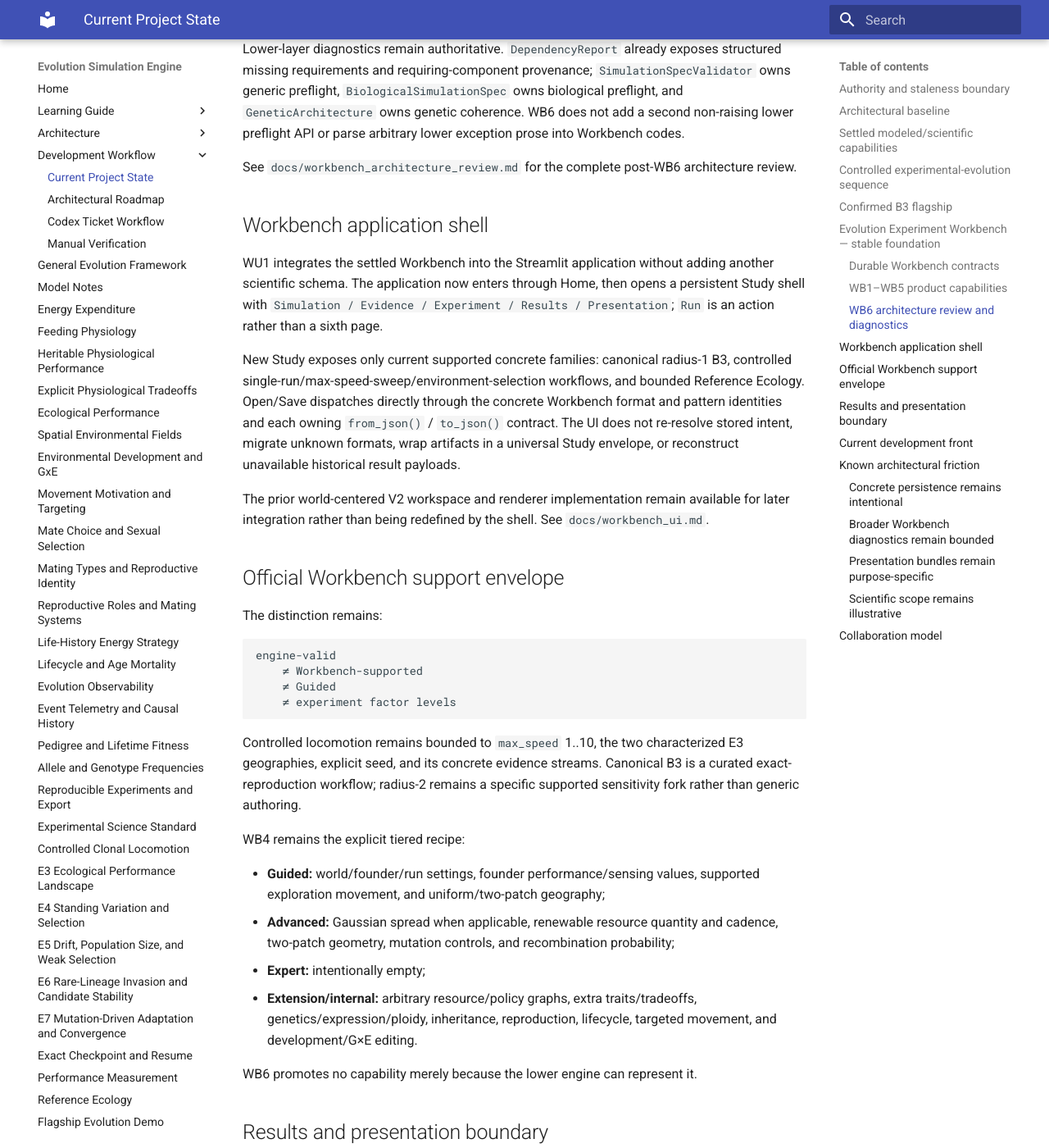
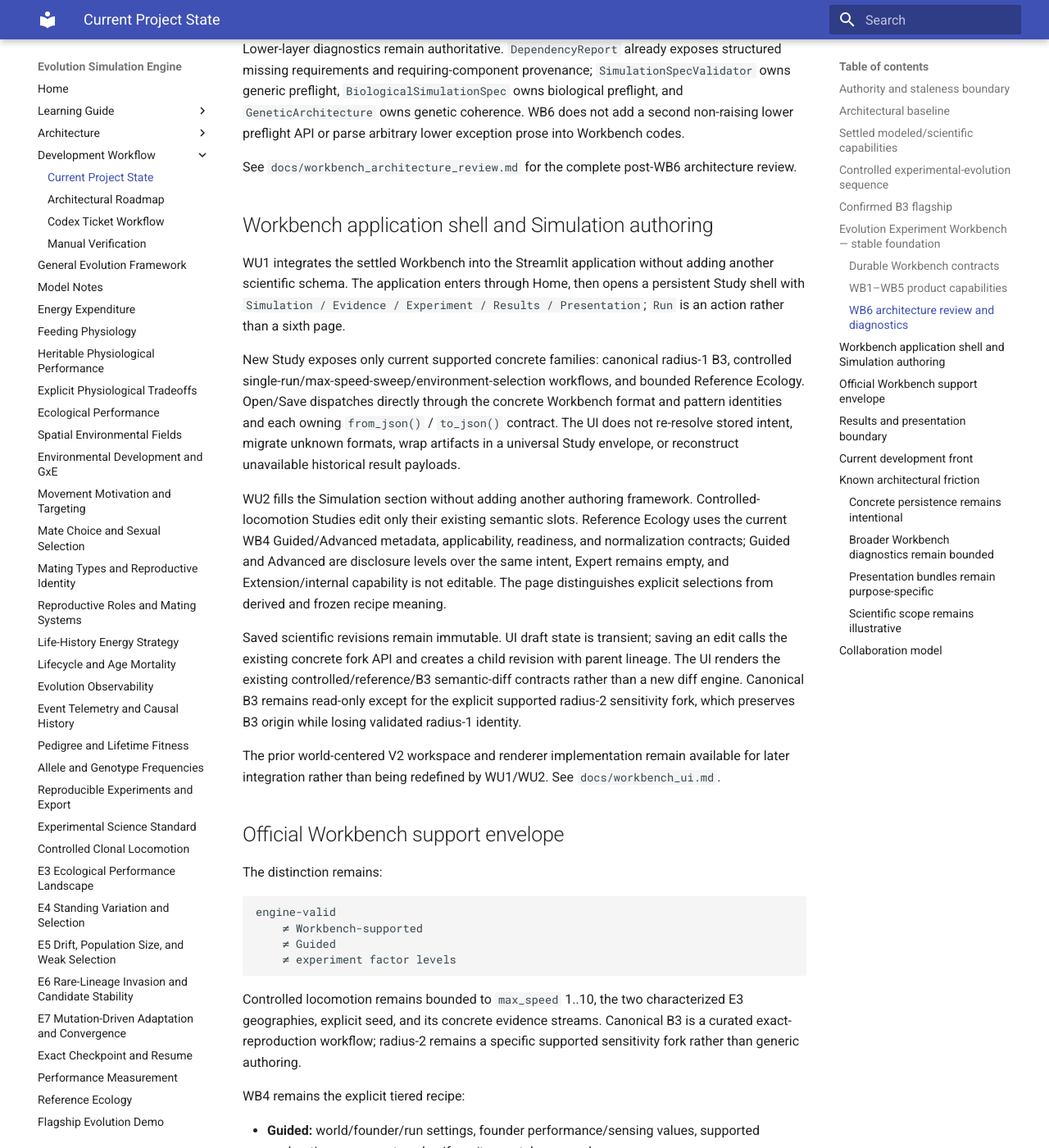
Before and after one commit to abdullahkhan57721/evolution-simulation-engine, an MkDocs documentation site: the page built from docs/development/current_state.md, in a window 1280 px wide and 1400 px high, scrolled down 5601 px. Shown: the whole window at 82% size. Built offline with MkDocs 1.6.1 and Material for MkDocs 9.7.7, drawn with Linux system fonts in a browser that asks for light colours; some of the changed text lies outside the part shown.

Commit message:
WU2: update current development front

```diff
--- a/docs/development/current_state.md
+++ b/docs/development/current_state.md
@@ -249,10 +249,10 @@
 See `docs/workbench_architecture_review.md` for the complete post-WB6 architecture
 review.
 
-## Workbench application shell
+## Workbench application shell and Simulation authoring
 
 WU1 integrates the settled Workbench into the Streamlit application without adding
-another scientific schema. The application now enters through Home, then opens a
+another scientific schema. The application enters through Home, then opens a
 persistent Study shell with `Simulation / Evidence / Experiment / Results /
 Presentation`; `Run` is an action rather than a sixth page.
 
@@ -263,8 +263,22 @@
 The UI does not re-resolve stored intent, migrate unknown formats, wrap artifacts in
 a universal Study envelope, or reconstruct unavailable historical result payloads.
 
+WU2 fills the Simulation section without adding another authoring framework.
+Controlled-locomotion Studies edit only their existing semantic slots. Reference
+Ecology uses the current WB4 Guided/Advanced metadata, applicability, readiness, and
+normalization contracts; Guided and Advanced are disclosure levels over the same
+intent, Expert remains empty, and Extension/internal capability is not editable.
+The page distinguishes explicit selections from derived and frozen recipe meaning.
+
+Saved scientific revisions remain immutable. UI draft state is transient; saving an
+edit calls the existing concrete fork API and creates a child revision with parent
+lineage. The UI renders the existing controlled/reference/B3 semantic-diff contracts
+rather than a new diff engine. Canonical B3 remains read-only except for the explicit
+supported radius-2 sensitivity fork, which preserves B3 origin while losing validated
+radius-1 identity.
+
 The prior world-centered V2 workspace and renderer implementation remain available
-for later integration rather than being redefined by the shell. See
+for later integration rather than being redefined by WU1/WU2. See
 `docs/workbench_ui.md`.
 
 ## Official Workbench support envelope
@@ -294,7 +308,7 @@
   genetics/expression/ploidy, inheritance, reproduction, lifecycle, targeted
   movement, and development/G×E editing.
 
-WB6 promotes no capability merely because the lower engine can represent it.
+WU2 promotes no capability merely because the lower engine can represent it.
 
 ## Results and presentation boundary
 
@@ -302,10 +316,10 @@
 association/provenance. It does not calculate E1/E3/E4/B3 science.
 
 If an analysis or presentation requires evidence the run did not record, the
-Workbench now exposes structured remediation naming the missing evidence and
-requiring rerun of the same scientific Study revision with an appropriate
-EvidencePlan. It never reconstructs events, genetics, pedigree, or spatial history
-from weaker artifacts.
+Workbench exposes structured remediation naming the missing evidence and requiring
+rerun of the same scientific Study revision with an appropriate EvidencePlan. It
+never reconstructs events, genetics, pedigree, or spatial history from weaker
+artifacts.
 
 Presentation stays downstream:
 
@@ -330,11 +344,13 @@
 The Workbench foundation and the first E-series controlled-science program are both
 settled enough to move out of foundational architecture mode.
 
-The UI integration sequence now builds incrementally on WU1. The next product
-milestone is **WU2 — Simulation Authoring, Guided/Advanced, Forks, and Semantic
-Diff**: expose bounded existing semantic choices inside the persistent Study shell,
-preserve support-tier/applicability rules, and add explicit fork/diff workflows
-without creating a universal form/schema system.
+WU1 and WU2 now provide the persistent application shell plus bounded Simulation
+authoring, immutable revision/fork behavior, conditional applicability, and concrete
+semantic diff. The next product milestone is **WU3 — Evidence, Experiment Design,
+Readiness, and Run Execution**: fill the Evidence and Experiment workflows and make
+the reserved Run action execute authoritative concrete Study/experiment plans while
+preserving existing Workbench/scientific ownership. WU3 must not turn the shell into
+a universal experiment DSL, statistics framework, or duplicate preflight system.
 
 E7 closes the current E1–E7 causal sequence with a confirmed negative convergence
 result. Do not post-hoc lengthen, enrich, or retune E7 to manufacture convergence.
@@ -353,7 +369,7 @@
 ### Concrete persistence remains intentional
 
 WB1, WB2, WB3, and WB4 persist different shapes because their responsibilities
-still differ. WB5/WB6 and WU1 do not reveal enough identical persistence
+still differ. WB5/WB6 and WU1/WU2 do not reveal enough identical persistence
 responsibility to earn a universal saved Study/Experiment/Results root.
 
 ### Broader Workbench diagnostics remain bounded
```
